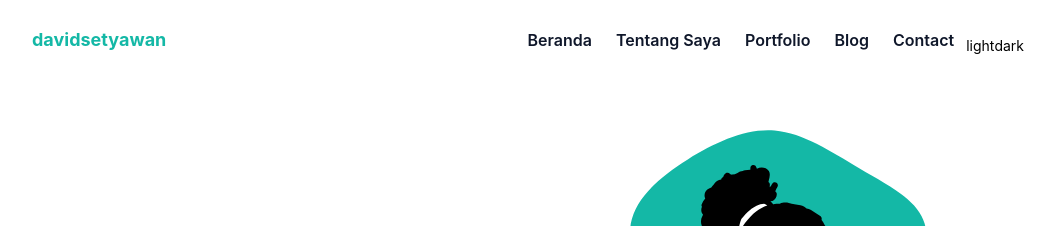
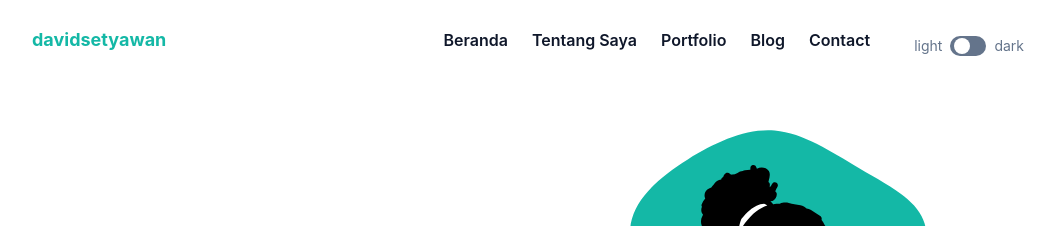
Before and after one commit to davidsetyawan/portfolio-tailwind-css, a website: page index.html in a window 1280 px wide. Shown: the top 226 px of the page, without its empty margins (112-1165 px from the left). Drawn offline with Linux system fonts and the light colour scheme.

Commit message:
dark mode

```diff
--- a/src/input.css
+++ b/src/input.css
@@ -3,25 +3,29 @@
 @tailwind utilities;
 
 body {
-	font-family: 'inter', sans-serif;
+	font-family: "inter", sans-serif;
 }
 
 @layer components {
 	.socmed-icons {
-		@apply w-8 h-8 py-2 px-2 rounded-full border border-slate-400 text-secondary hover:bg-primary hover:border-primary hover:text-white
+		@apply w-8 h-8 py-2 px-2 rounded-full border border-slate-400 text-secondary hover:bg-primary hover:border-primary hover:text-white;
 	}
 
 	.hamburger-line {
-		@apply w-[30px] h-[2px] my-2 block bg-dark
+		@apply w-[30px] h-[2px] my-2 block bg-dark dark:bg-white;
 	}
 
-	.nav-items{
-		@apply text-base text-dark font-semibold py-2 mx-8 flex group-hover:text-primary md:mx-3
+	.nav-items {
+		@apply text-base text-dark font-semibold py-2 mx-8 flex group-hover:text-primary md:mx-3 dark:text-white;
+	}
+
+	.blog-card {
+		@apply bg-white rounded-xl shadow-lg overflow-hidden mb-10 dark:bg-slate-800;
 	}
 }
 
-.navbar-fixed{
-	@apply fixed z-[9999];
+.navbar-fixed {
+	@apply fixed z-[9999] backdrop-blur-sm bg-white/30 dark:bg-dark/30;
 	box-shadow: inset 0 -1px 0 0 rgba(0, 0, 0, 0.2);
 }
 
@@ -34,3 +38,7 @@ body {
 .hamburger-active > span:nth-child(3) {
 	@apply origin-bottom-left -rotate-45;
 }
+
+#dark-toggle:checked ~ label div.toggle-circle {
+	@apply translate-x-3;
+}
--- a/tailwind.config.js
+++ b/tailwind.config.js
@@ -1,19 +1,20 @@
 /** @type {import('tailwindcss').Config} */
 module.exports = {
 	content: ['index.html'],
+	darkMode: 'class',
 	theme: {
-	container:{
-		center:true,
+		container: {
+			center: true,
 			padding: '1rem'
 		},
 		extend: {
-		colors:{
+			colors: {
 				'primary': '#14b8a6',
-			'dark' : '#0f172a',
+				'dark': '#0f172a',
 				'secondary': '#64748b',
 			},
-		screens:{
-			'xl' : '1320px'
+			screens: {
+				'xl': '1320px'
 			}
 		},
 	},
```
Also changed, not shown: dist/js/script.js, dist/output.css. Lines whose indentation alone changed are shown as unchanged.
